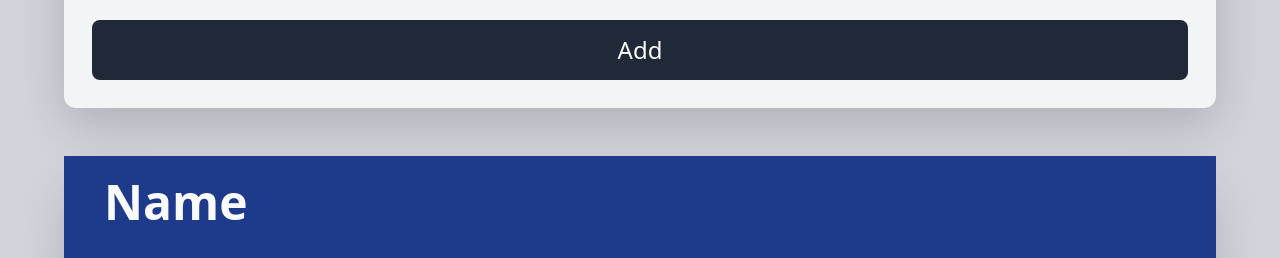
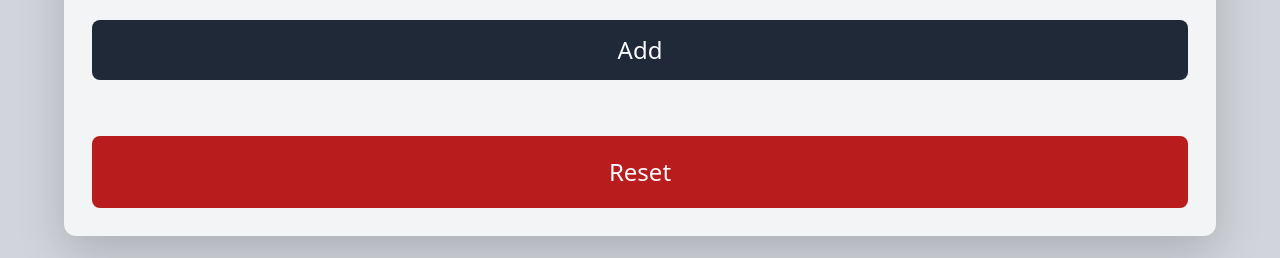
Before and after one commit to Volodimirus/PG_app, a React (Create React App) app: page / in a window 1280 px wide. Shown: the part 1120-1378 px from the top of the page. Built offline with nearby package versions, Linux system fonts and the light colour scheme.

Commit message:
added reset button to form

```diff
--- a/src/components/pgForm/PgForm.css
+++ b/src/components/pgForm/PgForm.css
@@ -8,6 +8,16 @@
         "Apple Color Emoji", "Segoe UI Emoji", Segoe UI Symbol,
         "Noto Color Emoji";
     gap: 3.5rem;
+}
+
+.pg_form button {
+    transition-property: opacity;
+    transition-timing-function: ease-in-out;
+    transition-duration: 200ms;
+}
+
+.pg_form button:hover {
+    opacity: 0.7;
 }
 
 .pg_form__section {
@@ -24,11 +34,15 @@
     padding-bottom: 0.75rem;
     border-radius: 0.5rem;
     color: rgb(249, 250, 251);
-    transition-property: opacity;
-    transition-timing-function: ease-in-out;
-    transition-duration: 200ms;
 }
 
-.pg_form__section button:hover {
-    opacity: 0.7;
+.pg_form__buttons {
+    gap: 1.25rem;
 }
+
+.pg_form__reset_btn {
+    background-color: rgb(185, 28, 28);
+    padding: 0.75rem 1rem;
+    border-radius: 0.5rem;
+    color: rgb(249, 250, 251);
+}
--- a/src/components/pgForm/PgForm.tsx
+++ b/src/components/pgForm/PgForm.tsx
@@ -2,19 +2,37 @@ import React from "react";
 import PersonalDetailsFormSection from "./personalDetailsFormSection/PersonalDetailsFormSection";
 import ExperienceFormSection from "./experienceFormSection/ExperienceFormSection";
 import EducationDetailsFormSection from "./educationDetailsFormSection/EducationDetailsForm";
+import { useDispatch } from "react-redux";
+import { resetPersonalInfo } from "../../redux/reducers/personalInfoSlice";
+import { resetEducation } from "../../redux/reducers/educationSlice";
+import { resetExperience } from "../../redux/reducers/experienceSlice";
 import "./PgForm.css";
 
 /**
  * Renders the PgForm component.
  * @returns The PgForm component.
  */
+export default function PgForm(): JSX.Element {
+    const dispatch = useDispatch();
 
-export default function PgForm(): JSX.Element {
+    // Reset the personal info form.
+    const resetFormDetails = () => {
+        dispatch(resetPersonalInfo());
+        dispatch(resetExperience());
+        dispatch(resetEducation());
+    }
+
     return (
         <form name="pg" className="pg_form w-100 shadow-lg d-flex flex-column">
             <PersonalDetailsFormSection />
             <ExperienceFormSection />
             <EducationDetailsFormSection />
+            <div className="pg_form__buttons flex flex-column">
+                <button
+                    type="reset"
+                    className="pg_form__reset_btn w-100 fs-4 lh-lg"
+                    onClick={resetFormDetails}>Reset</button>
+            </div>
         </form>
     );
 }
--- a/src/redux/reducers/educationSlice.ts
+++ b/src/redux/reducers/educationSlice.ts
@@ -49,13 +49,21 @@ const educationSlice = createSlice({
         deleteEducation: (state, action: PayloadAction<number>) => {
             state.education.splice(action.payload, 1);
         },
+        /**
+         * Resets the experience slice to its initial state.
+         * @param state The current state.
+         */
+        resetEducation: (state) => {
+            state.education = initialState.education;
+        },
     },
 });
 
 /**
  * The actions for the experience slice.
  */
-export const { addEducation, deleteEducation } = educationSlice.actions;
+export const { addEducation, deleteEducation, resetEducation } =
+    educationSlice.actions;
 
 /**
  * The reducer for the experience slice.
--- a/src/redux/reducers/experienceSlice.ts
+++ b/src/redux/reducers/experienceSlice.ts
@@ -52,13 +52,20 @@ export const experienceSlice = createSlice({
         deleteExperienceItem: (state, action: PayloadAction<number>) => {
             state.experience.splice(action.payload, 1);
         },
+        /**
+         * Resets the state of the experience slice to its initial state.
+         * @param state The current state.
+         */
+        resetExperience: (state) => {
+            state.experience = initialState.experience;
+        },
     },
 });
 
 /**
  * Actions for the experience slice.
  */
-export const { setExperienceItem, deleteExperienceItem } =
+export const { setExperienceItem, deleteExperienceItem, resetExperience } =
     experienceSlice.actions;
 
 /**
--- a/src/redux/reducers/personalInfoSlice.ts
+++ b/src/redux/reducers/personalInfoSlice.ts
@@ -59,6 +59,20 @@ export const personalInfoSlice = createSlice({
         setAbout: (state, action: PayloadAction<string>) => {
             state.about = action.payload;
         },
+        /**
+         * Resets the state of the personal information slice to its initial state.
+         * @param state The current state.
+         */
+        resetPersonalInfo: (state) => {
+            state.firstName = "";
+            state.secondName = "";
+            state.jobTitle = "";
+            state.photo = "";
+            state.address = "";
+            state.phone = "";
+            state.email = "";
+            state.about = "";
+        },
     },
 });
 
@@ -74,6 +88,7 @@ export const {
     setPhone,
     setEmail,
     setAbout,
+    resetPersonalInfo,
 } = personalInfoSlice.actions;
 
 /**
```
